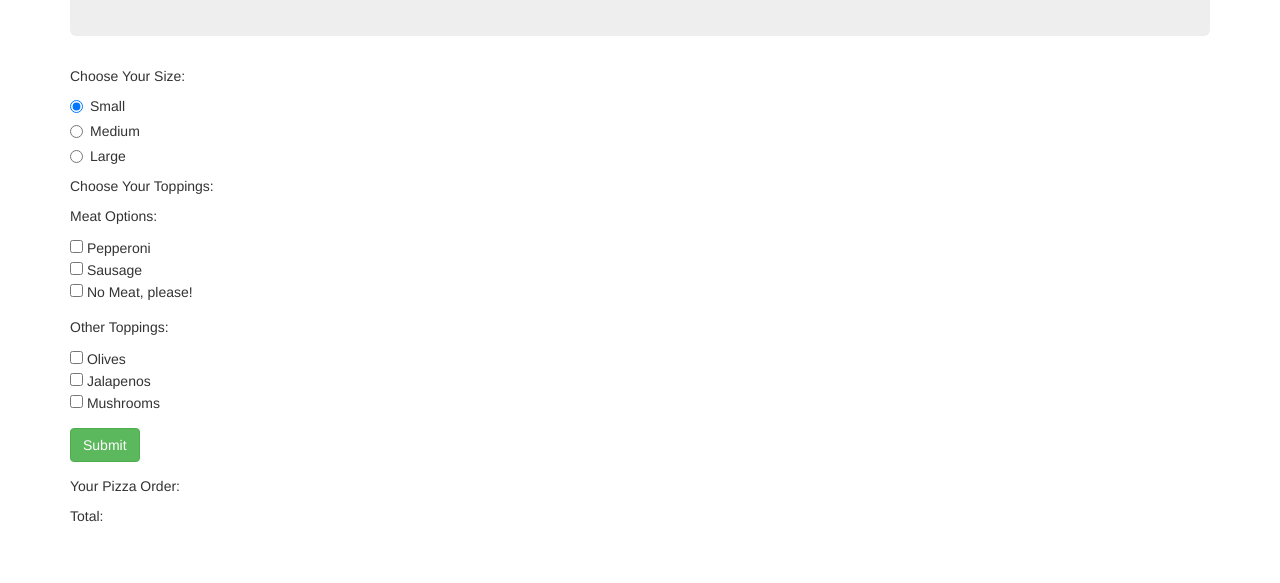
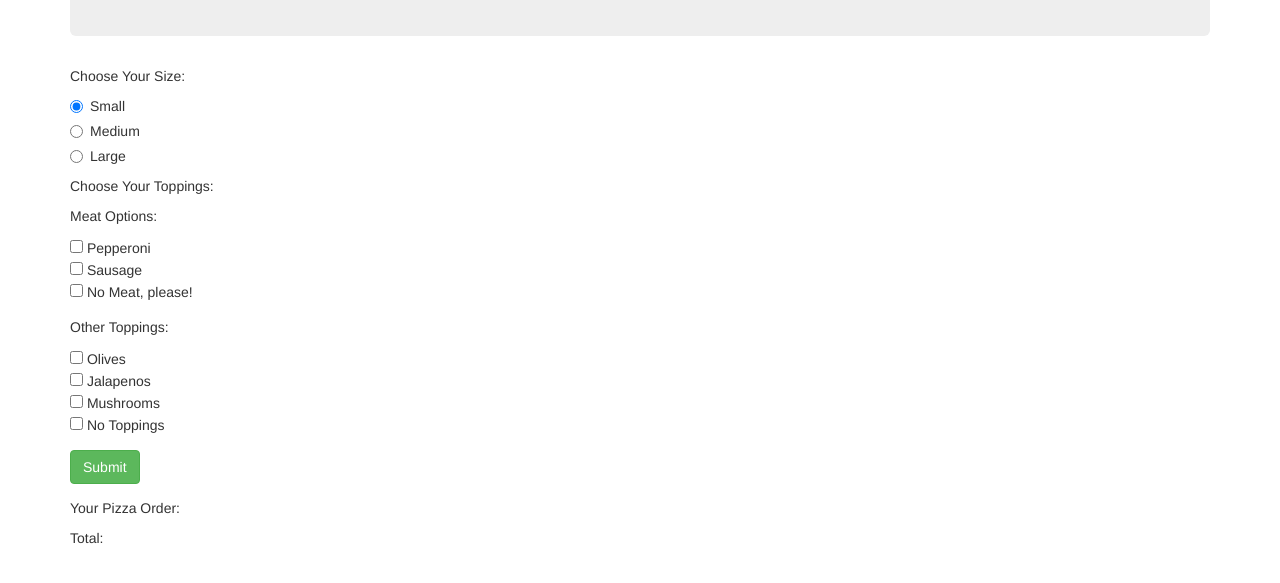
Before and after one commit to jaki-w/pizza-parlour, a plain HTML site: page index.html in a window 1280 px wide. Shown: the part 159-742 px from the top of the page. Drawn offline with Linux system fonts and the light colour scheme.

Commit message:
add additional checkbox option to toppings, change values of meat and toppings options to number values.

```diff
--- a/index.html
+++ b/index.html
@@ -37,16 +37,17 @@
         <p>Choose Your Toppings:</p>
         <p>Meat Options:</p>
         <div class="form-group">
-          <input type="checkbox" name="pepperoni" value="pepperoni"> Pepperoni<br>
-          <input type="checkbox" name="sausage" value="sausage"> Sausage<br>
-          <input type="checkbox" name="vegetarian" value="vegetarian"> No Meat, please!<br>
+          <input type="checkbox" name="pepperoni" value="2"> Pepperoni<br>
+          <input type="checkbox" name="sausage" value="2"> Sausage<br>
+          <input type="checkbox" name="vegetarian" value="1"> No Meat, please!<br>
         </div><!--form-group-->
 
         <p>Other Toppings:</p>
         <div class="form-group">
-          <input type="checkbox" name="olives" value="olives"> Olives<br>
-          <input type="checkbox" name="jalapenos" value="jalapeno"> Jalapenos<br>
-          <input type="checkbox" name="mushrooms" value="mushrooms"> Mushrooms<br>
+          <input type="checkbox" name="olives" value="1"> Olives<br>
+          <input type="checkbox" name="jalapenos" value="1"> Jalapenos<br>
+          <input type="checkbox" name="mushrooms" value="1"> Mushrooms<br>
+          <input type="checkbox" name="no-toppings" value="0"> No Toppings</br>
         </div><!--form-group-->
 
         <button type="submit" class="btn btn-success">Submit</button>
```
